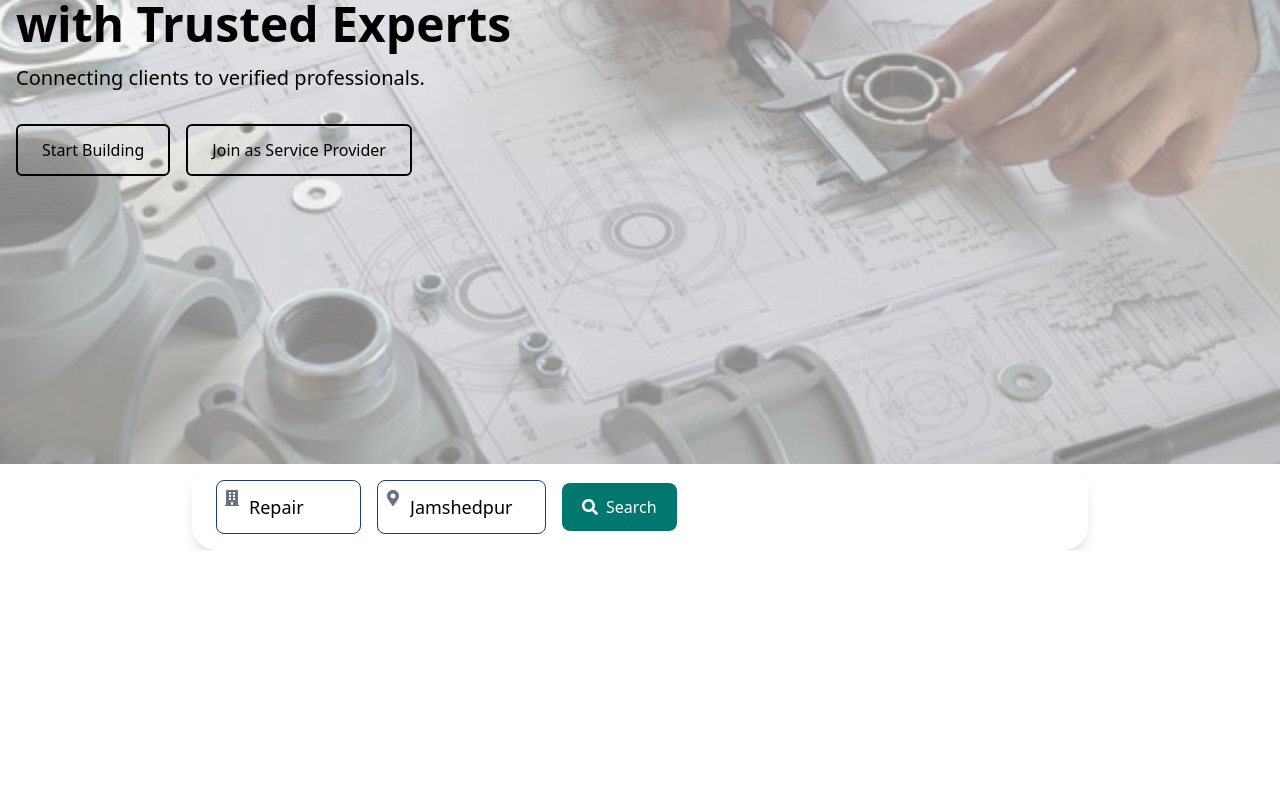
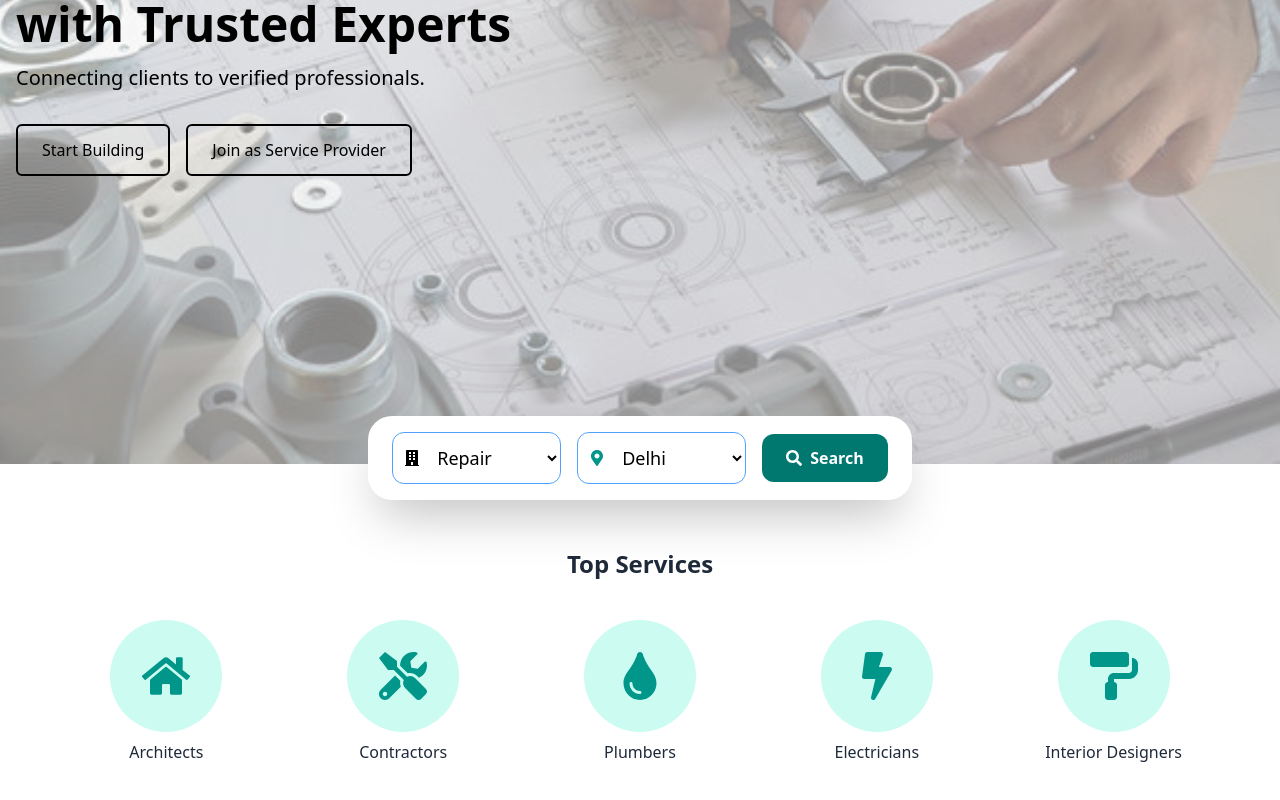
Before and after one commit to Runtime-Terror-5311/nirman_01, a React (Vite) app: page / in a window 1280 px wide. Shown: the part 416-1216 px from the top of the page. Before the commit the page ends 966 px from the top, so only its background shows below. Built offline with nearby package versions, Linux system fonts and the light colour scheme.

Commit message:
search & top service

```diff
--- a/components/Searchbar.jsx
+++ b/components/Searchbar.jsx
@@ -4,66 +4,55 @@ import { FaSearch, FaMapMarkerAlt, FaBuilding } from 'react-icons/fa';
 
 const SearchBar = () => {
   const [serviceType, setServiceType] = useState('Repair');
-  const [location, setLocation] = useState('Jamshedpur');
+  const [location, setLocation] = useState('Delhi');
 
   const handleSearch = () => {
     alert(`Searching for ${serviceType} in ${location}`);
-    // You can replace this with navigation or API call
   };
 
   return (
-    <div className="flex justify-center mt-0.1">
-      <div className="w-full max-w-4xl bg-white shadow-lg rounded-3xl flex items-center px-6 py-4 space-x-4">
+    <div className="flex justify-center -mt-.1 z-10 relative">
+      <div className="w-full max-w-10xl bg-white rounded-3xl shadow-2xl flex items-center px-6 py-4 space-x-4">
 
         {/* Service Dropdown */}
-
-        <div className="relative">
+        <div className="relative w-full max-w-xs">
+          <FaBuilding className="absolute top-1/2 left-3 transform -translate-y-1/2 text-teal-6" />
           <select
             value={serviceType}
             onChange={(e) => setServiceType(e.target.value)}
-            className="appearance-none border border-blue-900 rounded-lg pl-8 pr-8 py-3 text-lg focus:outline-none focus:ring-2 focus:ring-green-500"
+            className="w-full border border-blue-400 rounded-xl pl-10 pr-4 py-3 text-lg focus:outline-none focus:ring-2 focus:ring-blue-500 transition"
           >
             <option>Build</option>
             <option>Repair</option>
             <option>Renovate</option>
           </select>
-          <FaBuilding className="absolute top-2.5 left-2 text-gray-500" />
         </div>
 
-
-
-
-        {/* Location Input */}
-        <div className="relative">
+        {/* Location Dropdown */}
+        <div className="relative w-full max-w-xs">
+          <FaMapMarkerAlt className="absolute top-1/2 left-3 transform -translate-y-1/2 text-teal-600" />
           <select
-            type="text"
             value={location}
             onChange={(e) => setLocation(e.target.value)}
-            className="appearance-none border border-blue-900 rounded-lg pl-8 pr-8 py-3 text-lg focus:outline-none focus:ring-2 focus:ring-green-500"
+            className="w-full border border-blue-400 rounded-xl pl-10 pr-4 py-3 text-lg focus:outline-none focus:ring-2 focus:ring-blue-500 transition"
           >
-          <option>Jamshedpur</option>
+            <option>Jamshedpur</option>
             <option>Ranchi</option>
             <option>Bokaro</option>
             <option>Mumbai</option>
             <option>Delhi</option>
             <option>Kolkata</option>
-            <option>uk</option>
-
-            </select>
-
-          <FaMapMarkerAlt className="absolute top-2.5 left-2 text-gray-500" />
+            <option>Dehradun</option>
+          </select>
         </div>
-
-
-
 
         {/* Search Button */}
         <button
           onClick={handleSearch}
-          className="bg-teal-700 hover:bg-teal-800 text-white px-5 py-3 rounded-lg flex items-center space-x-2"
+          className="bg-teal-700 hover:bg-teal-800 text-white px-6 py-3 rounded-xl flex items-center space-x-2 transition"
         >
           <FaSearch />
-          <span>Search</span>
+          <span className="font-semibold">Search</span>
         </button>
       </div>
     </div>
--- /dev/null
+++ b/components/TopServices.jsx
@@ -0,0 +1,36 @@
+import { FaHome, FaTools, FaTint, FaBolt, FaPaintRoller } from 'react-icons/fa';
+
+const TopServices = () => {
+  const services = [
+    { icon: <FaHome />, label: 'Architects' },
+    { icon: <FaTools />, label: 'Contractors' },
+    { icon: <FaTint />, label: 'Plumbers' },
+    { icon: <FaBolt />, label: 'Electricians' },
+    { icon: <FaPaintRoller />, label: 'Interior Designers' },
+  ];
+
+  return (
+    <div className="bg-white py-12 px-4">
+      <h2 className="text-center text-2xl font-bold text-gray-800 mb-10">Top Services</h2>
+
+      {/* Responsive flex layout */}
+      <div className="grid grid-cols-2 sm:grid-cols-3 md:grid-cols-5 gap-8 max-w-6xl mx-auto">
+        {services.map((service, index) => (
+          <div key={index} className="flex flex-col items-center space-y-2">
+            <div className="bg-teal-100 rounded-full p-6 sm:p-6 md:p-7 lg:p-8 flex items-center justify-center transition-transform hover:scale-110">
+              {/* Responsive Icon size */}
+              <div className="text-teal-600 text-3xl sm:text-4xl md:text-5xl">
+                {service.icon}
+              </div>
+            </div>
+            <span className="text-gray-800 font-medium text-sm sm:text-base text-center">
+              {service.label}
+            </span>
+          </div>
+        ))}
+      </div>
+    </div>
+  );
+};
+
+export default TopServices;
--- a/src/App.jsx
+++ b/src/App.jsx
@@ -5,6 +5,7 @@ import Hire from '../routes/hire';
 import Support from '../routes/support';
 import Home from '../components/Home';
 import Searchbar from '../components/Searchbar';
+import TopServices from '../components/TopServices.jsx'
 function App() {
   return (
     <>
@@ -32,7 +33,14 @@ function App() {
         <Route path="/support/faq" element={<Support type="FAQ" />} />
         <Route path="/support/report" element={<Support type="Report" />} />
       </Routes>
-      <Searchbar/>
+
+      {/* Only show Searchbar on homepage */}
+      {location.pathname === '/' && (
+        <div className="flex justify-center -mt-12">
+          <Searchbar />
+        </div>
+      )}
+      <TopServices/>
 
       {/* Default welcome page (only visible when no specific route is matched) */}
       {/* <div className="flex items-center justify-center min-h-screen bg-blue-100">
```
